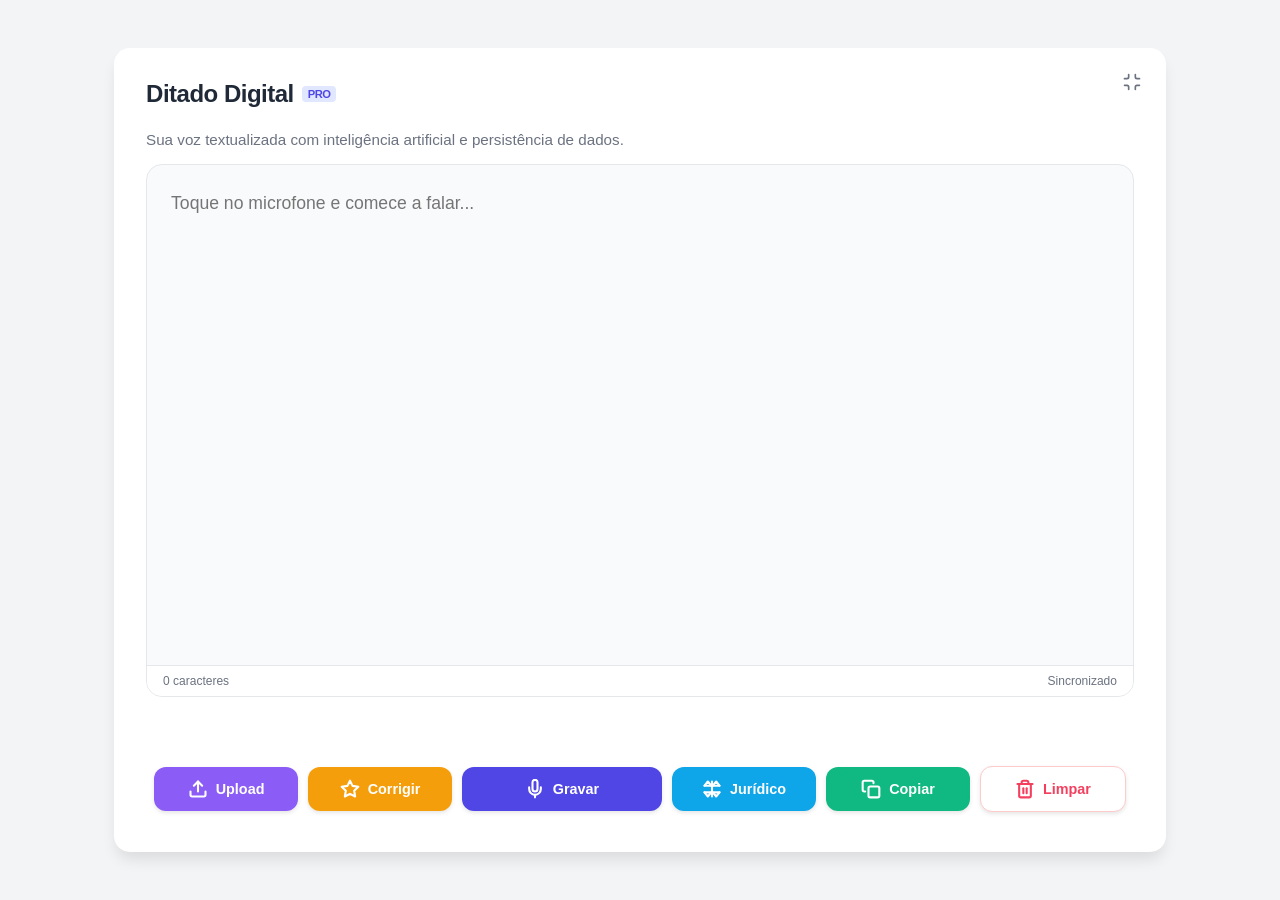
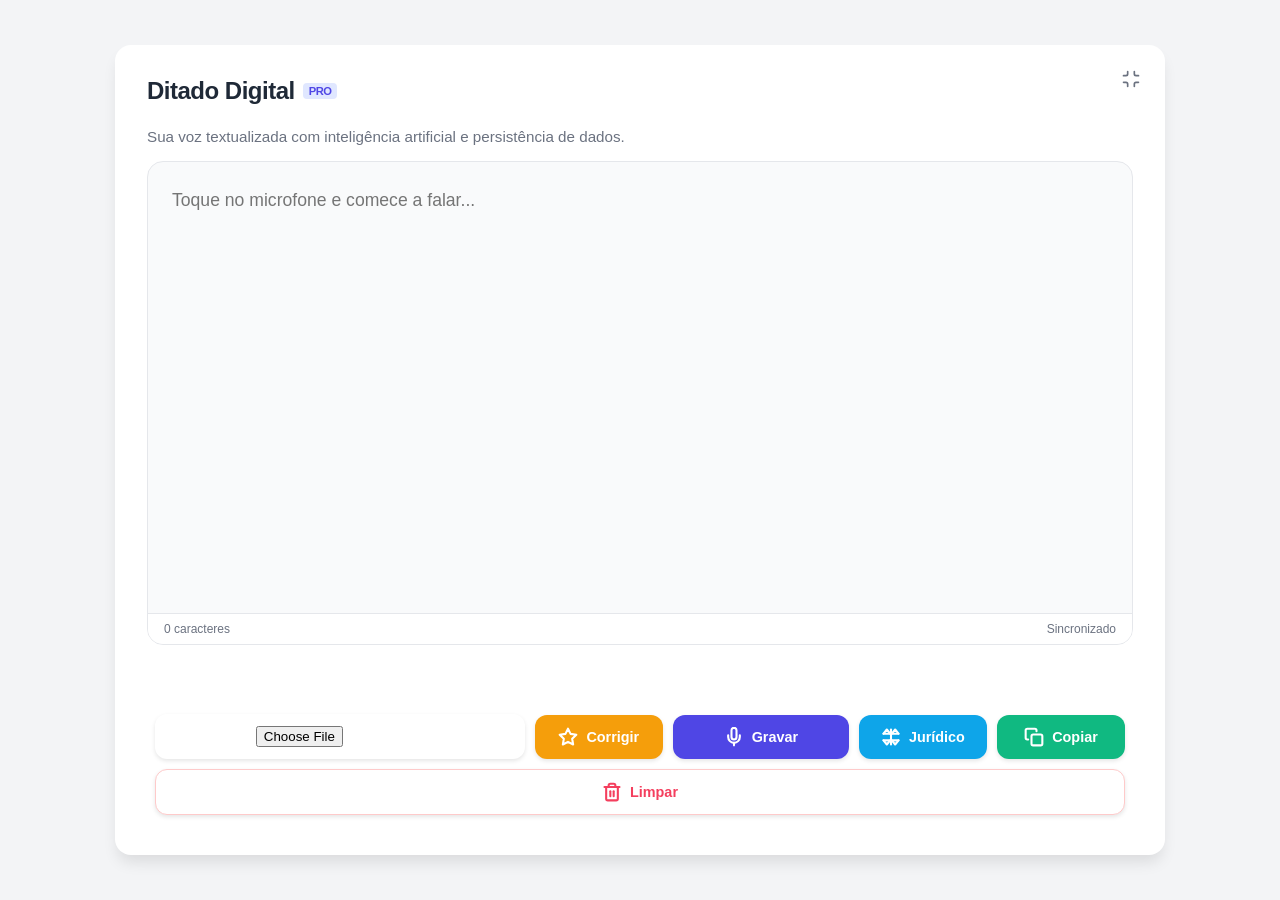

feat: replace static sync text with audio mini-visualizer and add TXT export

--- a/style.css
+++ b/style.css
@@ -104,7 +104,7 @@ body {
 .container.minimized .header-title,
 .container.minimized .badge-pro,
 .container.minimized .subtitle,
-.container.minimized .btn-upload, 
+.container.minimized .btn-export, 
 .container.minimized .device-selector-container,
 .container.minimized .header-actions { 
     display: none !important;
@@ -541,7 +541,7 @@ textarea {
 }
 
 .btn-mic    { background-color: var(--c-mic); flex: 1.5; }
-.btn-upload { background-color: var(--c-upload); color: white;}
+.btn-export { background-color: var(--c-upload); color: white;}
 .btn-magic  { background-color: var(--c-magic); color: white;}
 .btn-legal  { background-color: var(--c-legal); color: white;}
 .btn-copy   { background-color: var(--c-copy); color: white;}
@@ -685,7 +685,22 @@ textarea {
 
 @keyframes fadeIn { from { opacity: 0; transform: translateX(-50%) translateY(5px); } to { opacity: 1; transform: translateX(-50%) translateY(0); } }
 
-#fileInput { display: none; }
+/* --- Estilos do Mini Visualizador e Botão Exportar --- */
+#miniVisualizer {
+    display: block;
+    border-radius: 4px;
+    background: rgba(0, 0, 0, 0.03);
+    margin-right: auto;
+    margin-left: 15px;
+}
+
+.editor-footer > div {
+    display: flex;
+    gap: 10px;
+    align-items: center;
+    flex-grow: 1;
+    justify-content: flex-end;
+}
 
 /* =============================================== */
 /* 8. MODAL & ELEMENTOS GERAIS DE AJUDA            */
